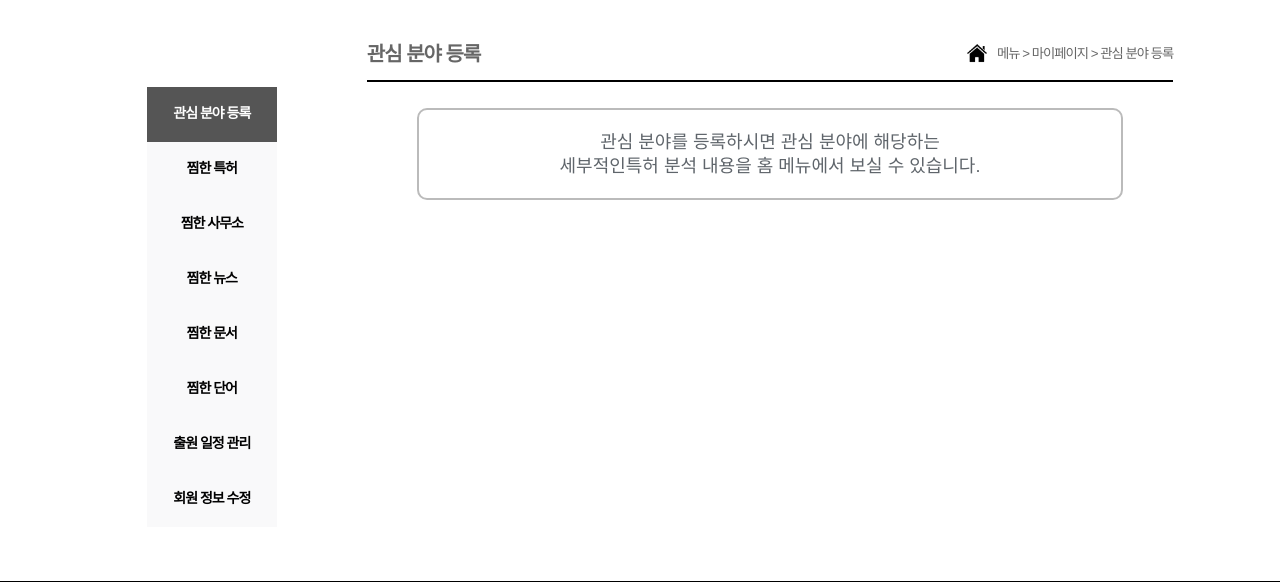
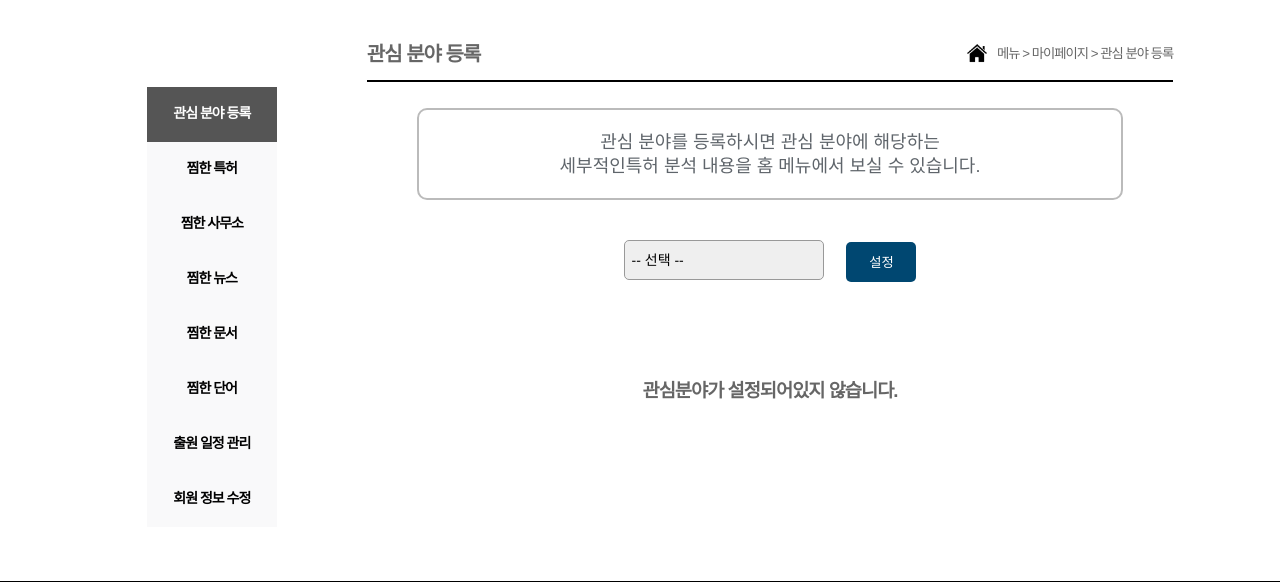
Before and after one commit to golgol22/patent_web, a Flask app: page /member/mypage in a window 1280 px wide. Shown: the part 289-871 px from the top of the page. Run offline with Flask 2, Linux system fonts and the light colour scheme; the visitor is signed in with stand-in values (Sample User, id 1); data comes from the database, SQL or seed files in the repository; both versions use the stored data as it was after the commit; data that the repository does not hold is empty; some libraries are stand-ins or nearby versions.

Commit message:
+ 마이페이지 관심분야등록 메뉴 추가

```diff
--- a/patent_search/service.py
+++ b/patent_search/service.py
@@ -1,9 +1,29 @@
+from flask import session
 import requests
 from bs4 import BeautifulSoup
 from member.vo import db
-from patent_search.vo import WordSearch, Keyword
+from patent_search.vo import WordSearch, Keyword, Field
 from konlpy.tag import Okt
 from collections import Counter
+
+class DBService: # field 테이블에 저장, 검색
+    def add(self, f_name):
+        user = session['login_id']
+        f = Field(user=user, field_name=f_name)
+        db.session.add(f)
+        db.session.commit()
+
+    def getById(self):
+        res = []
+        user = session['login_id']
+        return Field.query.get(user)
+
+    def edit(self, f_name):
+        user = session['login_id']
+        f = self.getById()
+        f.field_name = f_name
+        db.session.commit()
+
 
 class SearchService:
     def __init__(self):
@@ -231,7 +251,7 @@ class SearchService:
         return tags
 
 
-class Service: # 데이터 DB에 저장
+class Service: # 키워드 데이터 DB에 저장
     def add(self, yk:Keyword):
         db.session.add(yk)
         db.session.commit()
--- a/patent_search/vo.py
+++ b/patent_search/vo.py
@@ -1,4 +1,9 @@
 from member.vo import db
+
+class Field(db.Model):
+    # num = db.Column(db.Integer, primary_key=True)
+    user = db.Column(db.String(50), db.ForeignKey('member.id', ondelete='CASCADE'), primary_key=True)
+    field_name = db.Column(db.String(20), nullable=False)
 
 class WordSearch:
 
--- a/routes/member_route.py
+++ b/routes/member_route.py
@@ -9,10 +9,13 @@ from patent_news.vo import News
 from patent_news.service import Service as news_service
 from patent_news.service import DBService as news_DB_service
 
+from patent_search.service import DBService as field_DB_service
+
 service = Service() # Member
 
 office_DB_service = office_DB_service()
 news_DB_service = news_DB_service()
+field_DB_service = field_DB_service()
 
 
 bp = Blueprint('member', __name__, url_prefix='/member')
@@ -66,10 +69,22 @@ def logout():
 
 @bp.route('/mypage')
 def mypage():
-    m:Member = service.myInfo()
+    f = field_DB_service.getById()
     res_office = office_DB_service.getById()
     res_news = news_DB_service.getById()
-    return render_template('member/mypage.html', m=m, res_office=res_office, res_news=res_news)
+    m:Member = service.myInfo()
+    return render_template('member/mypage.html', f=f, res_office=res_office, res_news=res_news, m=m)
+
+@bp.route('/user_fav_field', methods=['POST'])
+def user_fav_field():
+    data = json.loads(request.data)
+    f_name =  data.get('data')
+    f = field_DB_service.getById()
+    if f == None:
+        field_DB_service.add(f_name)
+    else:
+        field_DB_service.edit(f_name)
+    return jsonify(result=1)
 
 @bp.route('/user_info_update', methods=['POST'])
 def user_info_update():
--- a/static/css/mypage.css
+++ b/static/css/mypage.css
@@ -84,7 +84,7 @@ div.myPageLeftMenu {
 }
 
 
-/* 메뉴 */
+/* 오른쪽 */
 .mypage-content {
     width: 70%;
     display: block;
@@ -147,6 +147,44 @@ div.myPageLeftMenu {
     letter-spacing: 0px;
     line-height: 24px;
 }
+
+select {
+    margin-top: 20px;
+    width: 200px;                                                /* 원하는 너비설정 */
+    padding: .8em .5em;                                        /* 여백으로 높이 설정 */
+    border: 1px solid #999;
+    font-family: inherit;                                          /* 폰트 상속 */
+    /* background: url('arrow.jpg') no-repeat 95% 50%;    네이티브 화살표 대체 이미지와 위치  */
+    border-radius: 5px;                                          /* iOS 둥근모서리 제거 */
+    -webkit-appearance: none;                                 /* 네이티브 외형 감추기 */
+    -moz-appearance: none;
+    appearance: none;
+    margin-right: 20px;
+}
+
+select::-ms-expand {                                        /* IE 10, 11의 네이티브 화살표 숨기기 */
+    display: none;
+}
+
+.field-reg-btn {
+    width: 70px;
+    height: 40px;
+    position: relative;
+    top: 2px;
+    padding: .8em .5em;
+    border: 0px;
+    border-radius: 5px;
+    background: #004771;
+    color: #fff;
+}
+
+.field-setting-text {
+    margin-top: 100px;
+    font-size: 14pt;
+    font-weight: bold;
+
+}
+
 
 /* 찜한 사무소 목록 */
 #table {
@@ -233,7 +271,6 @@ div.myPageLeftMenu {
 }
 
 
-
 /* 회원 정보 수정 메뉴 */
 .div-align {
     margin: 0 auto;
@@ -266,17 +303,6 @@ div.myPageLeftMenu {
     font-weight: bold;
 }
 
-button {
-      color: white;
-      text-align: center;
-      text-decoration: none;
-}
-
-button:hover {
-    background: #555555;
-    border: 2px solid #555555;
-}
-
 #btn_update {
     width: 100%;
     height: auto !important;
--- a/templates/member/mypage.html
+++ b/templates/member/mypage.html
@@ -88,6 +88,24 @@
                                     관심 분야를 등록하시면 관심 분야에 해당하는 <br> 세부적인특허 분석 내용을 홈 메뉴에서 보실 수 있습니다.
                                 </div>
                             </div>
+
+                            <select class='field'>
+                                <option value='' selected>-- 선택 --</option>
+                                <option value='생활(A)'>생활(A)</option>
+                                <option value='운송(B)'>운송(B)</option>
+                                <option value='화학(C)'>화학(C)</option>
+                                <option value='섬유(D)'>섬유(D)</option>
+                                <option value='구조(E)'>구조(E)</option>
+                                <option value='기계(F)'>기계(F)</option>
+                                <option value='물리(G)'>물리(G)</option>
+                                <option value='전기(H)'>전기(H)</option>
+                            </select>
+                            <button class='field-reg-btn'>설정</button>
+                            {% if f != None %}
+                                <div class='field-setting-text'>{{f.field_name}}로 관심분야가 설정되었습니다.</div>
+                            {% else %}
+                                <div class='field-setting-text'>관심분야가 설정되어있지 않습니다.</div>
+                            {% endif %}
                         </div>
 
                         <div class="content fav-patent-content">
@@ -170,6 +188,29 @@ $('.myPageSubMenu div').click(function(){
     $('.content').eq(num).addClass('visible')
 });
 
+// 관심분야 등록
+$('.field-reg-btn').click(function () {
+    var selected = $(".field option:selected").val()
+    if (selected == '--선택--') {
+        alert('다시 선택해주세요')
+    } else {
+        // DB에 저장
+        var data = { "data": selected }
+        $.ajax({
+            type: 'post',
+            url: "{{url_for('member.user_fav_field')}}",
+            datatype: 'text',
+            contentType: "application/json",
+            data: JSON.stringify(data),
+            success: function (data) {
+                if (data.result == 1) {
+                    $('.field-setting-text').text(selected + '로 관심분야가 설정되었습니다.')
+                }
+            }
+        })
+    }
+})
+
 //개인 정보 수정
 $('#btn_update').click(function () {
     var id = $('input[name=id]').val().trim();
```
Also changed, not shown: migrations/versions/66b1ca27ca07_.py (renamed from migrations/versions/fa35f4729ebf_.py, +10 -3 lines), patent.db.
